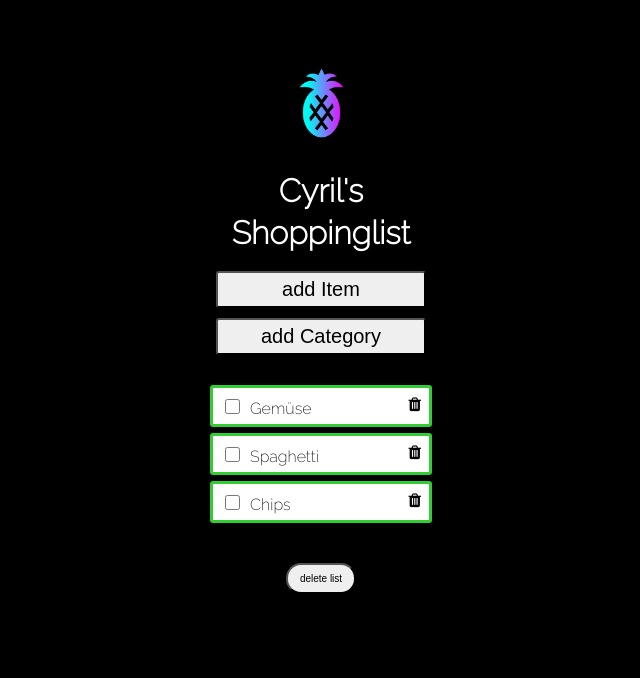
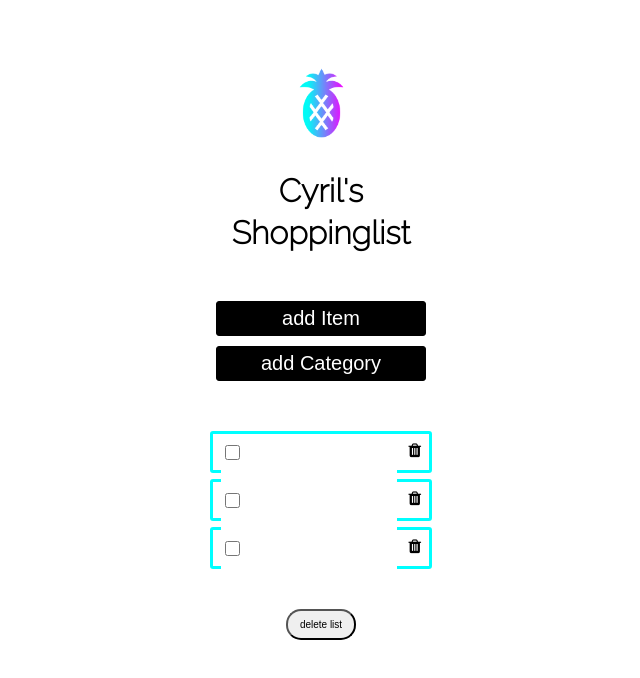
Before and after one commit to brunnermanu/shoppinglist, an Angular app: page / in a window 1280 px wide. Shown: the top 678 px of the page, without its empty margins (319-959 px from the left). Built offline with nearby package versions, Linux system fonts and the light colour scheme.

Commit message:
add white background and other styles

```diff
--- a/src/app/app.component.html
+++ b/src/app/app.component.html
@@ -10,8 +10,10 @@
     <h1>Shoppinglist</h1>
   </div>
 
-  <button class="addButton">add Item</button>
-  <button class="addButton">add Category</button>
+  <div>
+    <button class="addButton">add Item</button>
+    <button class="addButton">add Category</button>
+  </div>
 
   <app-list-area>
 
--- a/src/app/app.component.scss
+++ b/src/app/app.component.scss
@@ -1,7 +1,5 @@
 
 .listBackground {
-  background-color: black;
-
 
   &__logo{
     text-align: center;
@@ -14,9 +12,9 @@
 
   &__title{
     text-align: center;
-    color: white;
+    color: black;
     margin-top: 30px;
-    margin-bottom: 20px;
+    margin-bottom: 50px;
   }
 
   h1 {
@@ -24,3 +22,31 @@
   }
 
 }
+
+.addButton {
+  color: white;
+  display: block;
+  margin: 10px auto;
+  width: 210px;
+  font-size: 20px;
+  font-weight: 200;
+  border-radius: 3px;
+  border: 1px solid black;
+  padding: 5px;
+  background-color: black;
+  outline: none;
+  transition: 0.5s ease-in-out;
+};
+
+.addButton:focus {
+  background: linear-gradient(-90deg,rgb(164,84,252), rgb(7, 191, 192));
+}
+
+
+button:hover {
+  cursor: pointer;
+  border-color: black;
+  color: black;
+  outline: none;
+  background-color: rgb(240, 240, 240);
+};
--- a/src/app/listArea/listArea.component.html
+++ b/src/app/listArea/listArea.component.html
@@ -1,8 +1,16 @@
 <div class="listArea">
+  <div class="checkListItem">
+    <label>
+      <input class="list-checkbox" type="checkbox">
+      <input class="list-text" type="text">
+    </label>
+    <i class="fa fa-trash" aria-hidden="true"></i>
+  </div>
+
   <div class="checkListItem">
     <div>
       <input class="list-checkbox" type="checkbox">
-      <span>Gemüse</span>
+      <input class="list-text" type="text">
     </div>
     <i class="fa fa-trash" aria-hidden="true"></i>
   </div>
@@ -10,15 +18,7 @@
   <div class="checkListItem">
     <div>
       <input class="list-checkbox" type="checkbox">
-      <span>Spaghetti</span>
-    </div>
-    <i class="fa fa-trash" aria-hidden="true"></i>
-  </div>
-
-  <div class="checkListItem">
-    <div>
-      <input class="list-checkbox" type="checkbox">
-      <span>Chips</span>
+      <input class="list-text" type="text">
     </div>
     <i class="fa fa-trash" aria-hidden="true"></i>
   </div>
--- a/src/app/listArea/listArea.component.scss
+++ b/src/app/listArea/listArea.component.scss
@@ -1,5 +1,5 @@
 .listArea {
-  margin-top: 30px;
+  margin-top: 50px;
   margin-bottom: 30px;
 };
 
@@ -13,7 +13,7 @@
   margin: 6px auto auto;
   width: 200px;
   border-radius: 3px;
-  border: 3px solid limegreen;
+  border: 3px solid aqua;
   padding: 8px;
 }
 
@@ -21,6 +21,13 @@ input.list-checkbox {
   width: 15px;
   height: 15px;
   margin-right: 10px;
+}
+
+.list-text {
+  font-family: 'Raleway', sans-serif;
+  font-size: 15px;
+  border: none;
+  outline: none;
 }
 
 .deleteButtonArea {
@@ -34,4 +41,16 @@ input.list-checkbox {
   font-size: 10px;
   border-radius: 15px;
   padding: 8px;
+  outline: none;
 }
+
+.deleteButton:focus {
+  background-color: rgb(95,154,249);
+}
+
+button:hover {
+  cursor: pointer;
+  background-color: black;
+  color: white;
+  outline: none;
+};
--- a/src/styles.scss
+++ b/src/styles.scss
@@ -1,18 +1,4 @@
 /* You can add global styles to this file, and also import other style files */
 body {
-  background-color: black;
   font-family: 'Raleway', sans-serif;
 }
-
-.addButton {
-  display: block;
-  margin: 10px auto;
-  width: 210px;
-  font-size: 20px;
-  border-radius: 3px;
-  padding: 5px;
-};
-
-button:hover {
-  cursor: pointer;
-};
```
